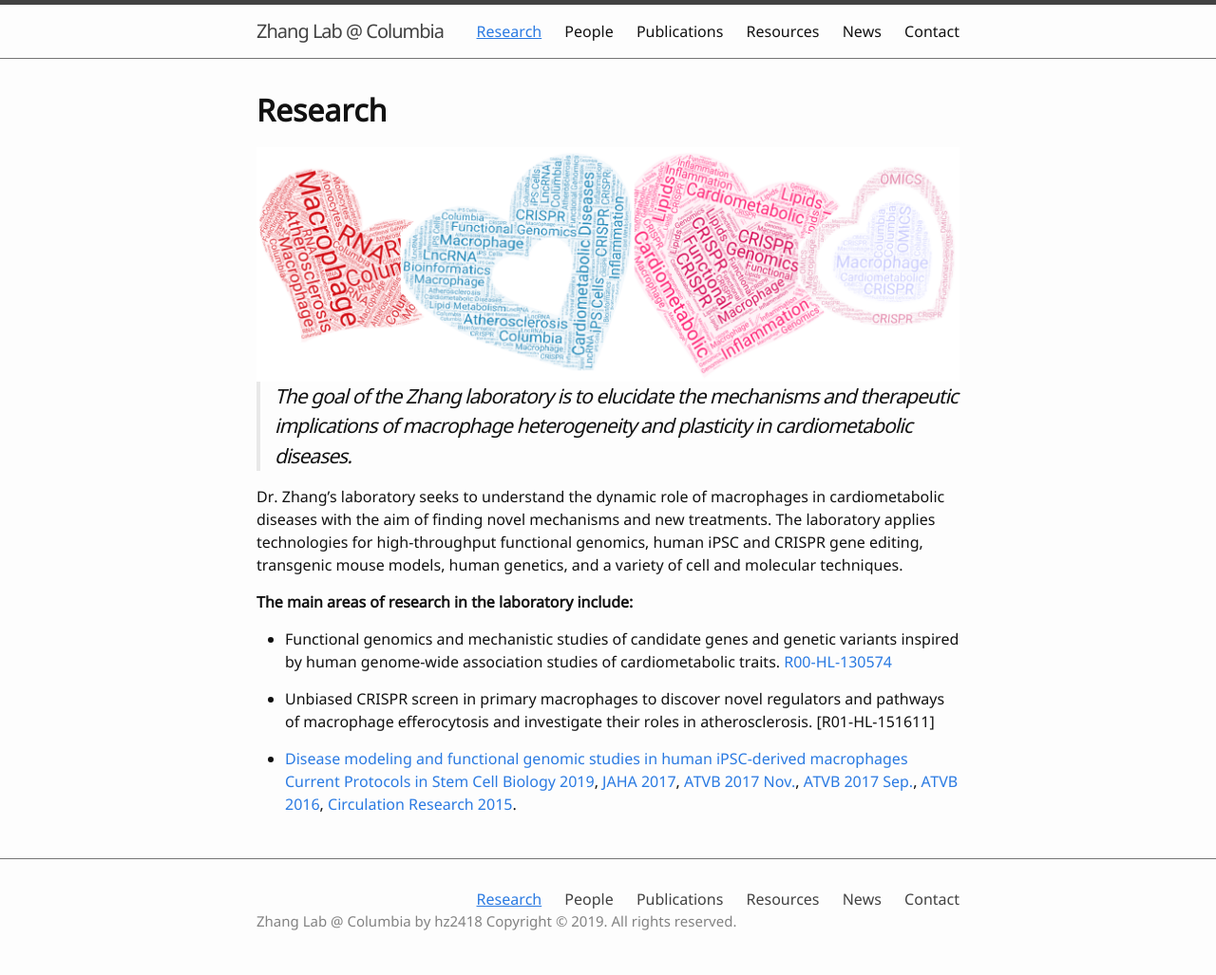
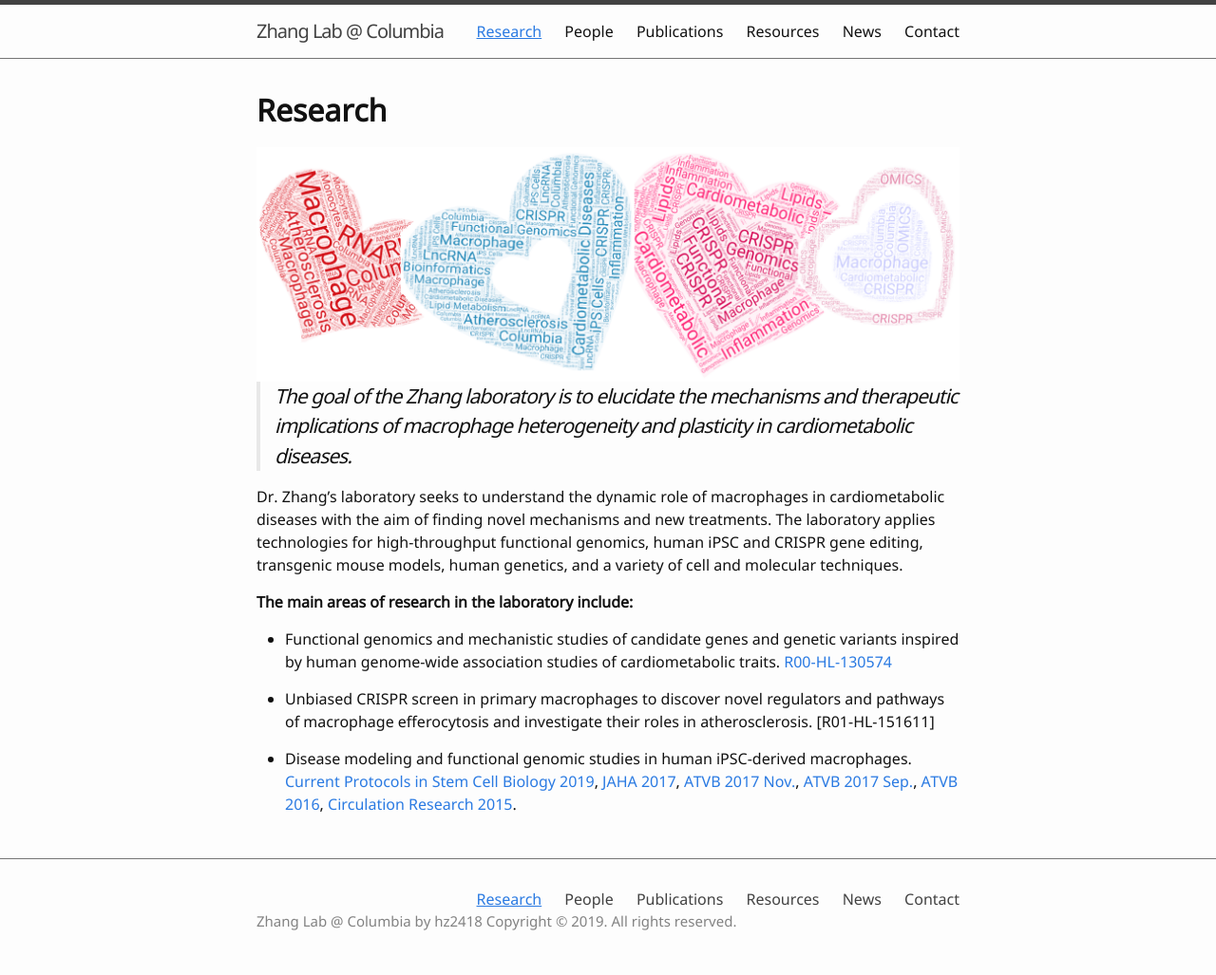
Before and after one commit to hanruizhang/zhanglab, a Jekyll site: the page built from 1_Research.md, in a window 1280 px wide. Shown: the whole page at 95% size. Built offline with Jekyll 4.4.1, drawn with Linux system fonts in a browser that asks for light colours; part of the change alters nothing that is shown.

```diff
--- a/1_Research.md
+++ b/1_Research.md
@@ -18,5 +18,5 @@ Dr. Zhang's laboratory seeks to understand the dynamic role of macrophages in ca
 
 * Unbiased CRISPR screen in primary macrophages to discover novel regulators and pathways of macrophage efferocytosis and investigate their roles in atherosclerosis. [R01-HL-151611]
 
-* [Disease modeling and functional genomic studies in human iPSC-derived macrophages](https://hanruizhang.github.io/zhanglab/4_Resources.html)
+* Disease modeling and functional genomic studies in human iPSC-derived macrophages.
 [Current Protocols in Stem Cell Biology 2019](https://currentprotocols.onlinelibrary.wiley.com/doi/full/10.1002/cpsc.74), [JAHA 2017](https://www.ahajournals.org/doi/full/10.1161/JAHA.117.007431?url_ver=Z39.88-2003&rfr_id=ori:rid:crossref.org&rfr_dat=cr_pub%3dpubmed), [ATVB 2017 Nov.](https://www.ncbi.nlm.nih.gov/pmc/articles/PMC5687272/), [ATVB 2017 Sep.](https://www.ncbi.nlm.nih.gov/pmc/articles/PMC5659288/), [ATVB 2016](https://www.ncbi.nlm.nih.gov/pmc/articles/PMC4919157/), [Circulation Research 2015](https://www.ncbi.nlm.nih.gov/pmc/articles/PMC4565503/).
```
